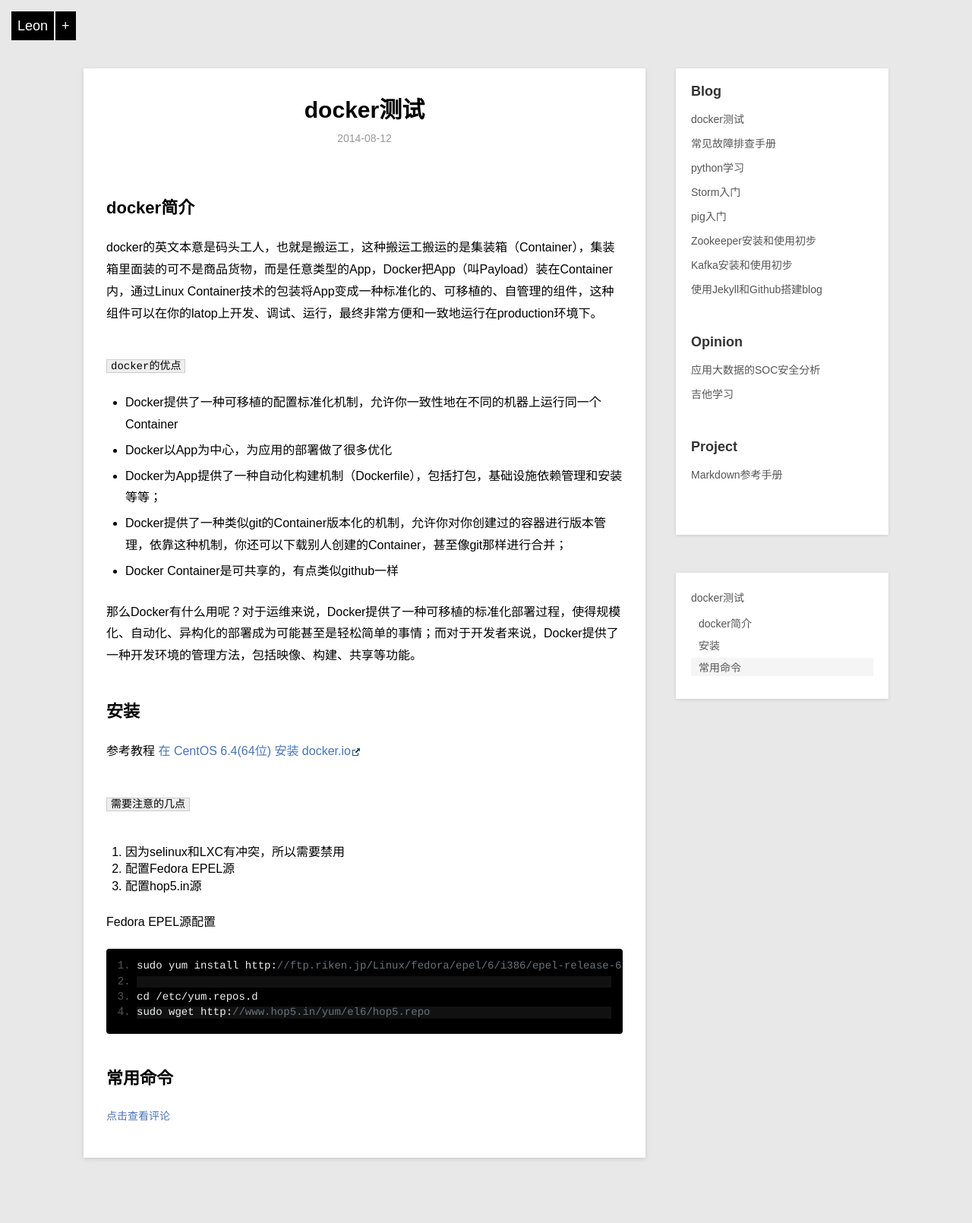
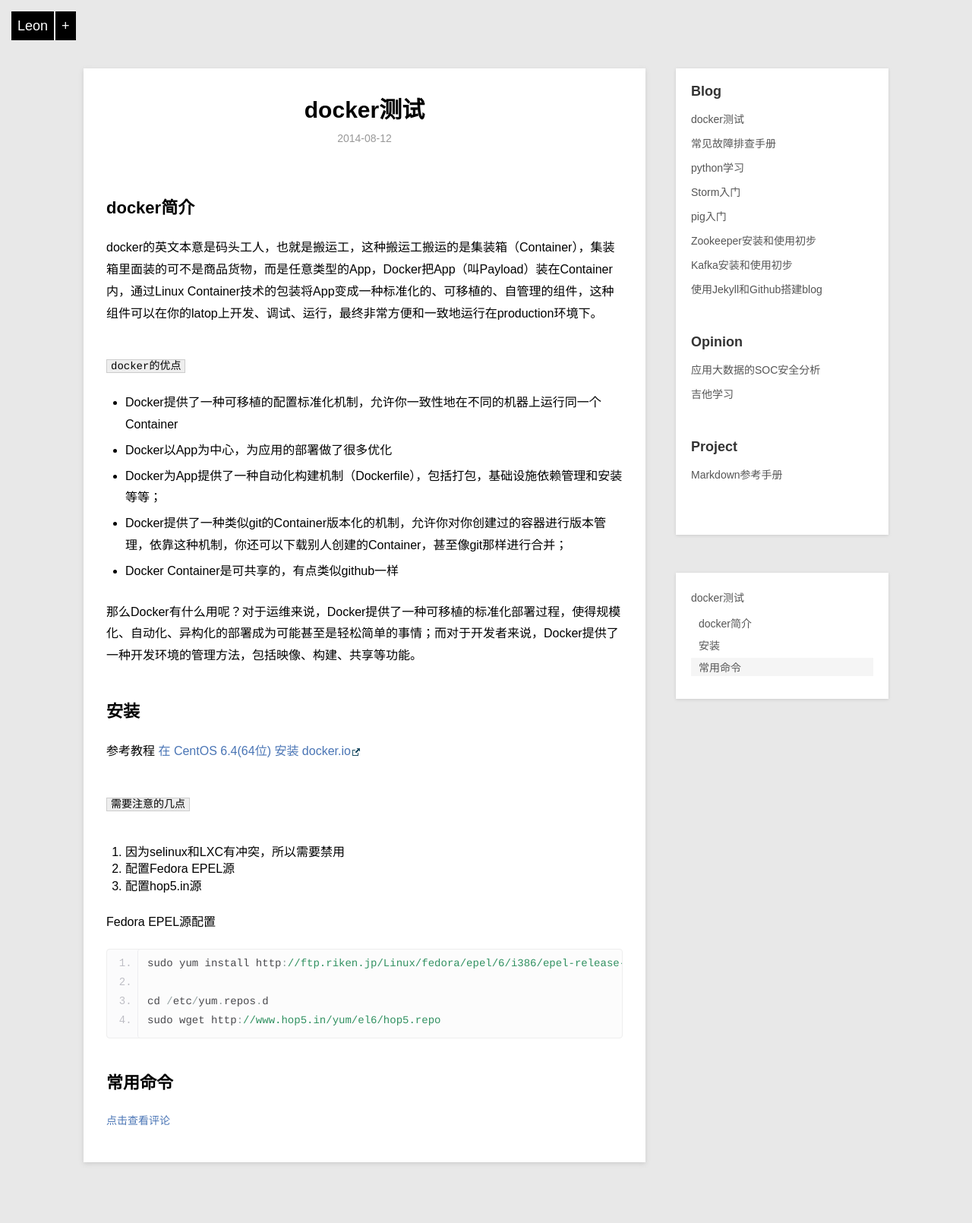
Before and after one commit to moreorless/moreorless.github.io, a Jekyll site: the page built from _posts/blog/2014-08-12-docker.md, in a window 1280 px wide. Shown: the whole page at 76% size. Built offline with Jekyll 4.4.1, drawn with Linux system fonts in a browser that asks for light colours; Markdown is read by kramdown in place of the engine named in the settings; grey boxes are pictures that could not be loaded.

Commit message:
修改代码段样式

```diff
--- a/css/default.css
+++ b/css/default.css
@@ -46,7 +46,7 @@ h3 {font-size:18px;font-weight:bold;margin-bottom:25px;}
 h4,h5,h6 {font-weight:bold;margin-bottom:15px;}
 p {margin-bottom:40px;line-height:1.8em;}
 code {background:#eee;border:1px solid #ccc;padding:0 5px;font-family:"Courier";line-height:14px;font-size:14px;word-wrap:break-word; }
-pre {background-color:#000;padding:15px;overflow:auto;margin-bottom:40px;font-size:14px;border: 1px solid #eee;-webkit-border-radius: 4px 4px 4px 4px;-moz-border-radius: 4px 4px 4px 4px;border-radius: 4px 4px 4px 4px;color:#b9bdb6;margin-top:-20px; }
+pre {background-color:#fcfcfc;padding:15px;overflow:auto;margin-bottom:40px;font-size:14px;border: 1px solid #eee;-webkit-border-radius: 4px 4px 4px 4px;-moz-border-radius: 4px 4px 4px 4px;border-radius: 4px 4px 4px 4px;color:#b9bdb6;margin-top:-20px; }
 h4+pre, h3+pre { margin-top:20px; }
 pre code{background-color:transparent;border:none;padding:0;word-wrap:normal;}
 pre ol{margin-left:25px;list-style-type:decimal;}
--- a/js/prettify/prettify.css
+++ b/js/prettify/prettify.css
@@ -1,35 +1,28 @@
-/*
- * Derived from einaros's Sons of Obsidian theme at
- * http://studiostyl.es/schemes/son-of-obsidian by
- * Alex Ford of CodeTunnel:
- * http://CodeTunnel.com/blog/post/71/google-code-prettify-obsidian-theme
- */
+.com { color: #309060; }
+.lit { color: #195f91; }
+.pun, .opn, .clo { color: #93a1a1; }
+.fun { color: #dc322f; }
+.str, .atv { color: #D14; }
+.kwd, .prettyprint .tag { color: #1e347b; }
+.typ, .atn, .dec, .var { color: teal; }
+.pln { color: #48484c; }
 
-.str{color: #EC7600;}
-.kwd{color:#93C763;}
-.com{color:#66747B;}
-.typ{color:#678CB1;}
-.lit{color:#FACD22;}
-.pun{color:#F1F2F3;}
-.pln{color:#F1F2F3;}
-.tag{color:#8AC763;}
-.atn{color:#E0E2E4;}
-.atv{color:#EC7600;}
-.dec{color:purple;}
-pre.prettyprint {border:0px solid #888;}
-ol.linenums{margin-top:0;margin-bottom:0;}
-.prettyprint{background:#000;}
-li.L0, li.L1, li.L2, li.L3, li.L4, li.L5, li.L6, li.L7, li.L8, li.L9{color:#555;}
-li.L1, li.L3, li.L5, li.L7, li.L9{background:#111;}
-@media print {
-    .str{color:#060;}
-    .kwd{color:#006;font-weight:bold;}
-    .com{color:#600;font-style:italic;}
-    .typ{color:#404;font-weight:bold;}
-    .lit{color:#044;}
-    .pun{color:#440;}
-    .pln{color:#000;}
-    .tag{color:#006;font-weight:bold;}
-    .atn{color:#404;}
-    .atv{color:#060;}
+.prettyprint {
+    padding: 8px;
 }
+.prettyprint.linenums {
+  -webkit-box-shadow: inset 40px 0 0 #fbfbfc, inset 41px 0 0 #ececf0;
+     -moz-box-shadow: inset 40px 0 0 #fbfbfc, inset 41px 0 0 #ececf0;
+          box-shadow: inset 40px 0 0 #fbfbfc, inset 41px 0 0 #ececf0;
+}
+
+/* Specify class=linenums on a pre to get line numbering */
+ol.linenums {
+  margin: 0 0 0 33px; /* IE indents via margin-left */
+}
+ol.linenums li {
+  padding-left: 12px;
+  color: #bebec5;
+  line-height: 20px;
+  text-shadow: 0 1px 0 #fff;
+}
```
